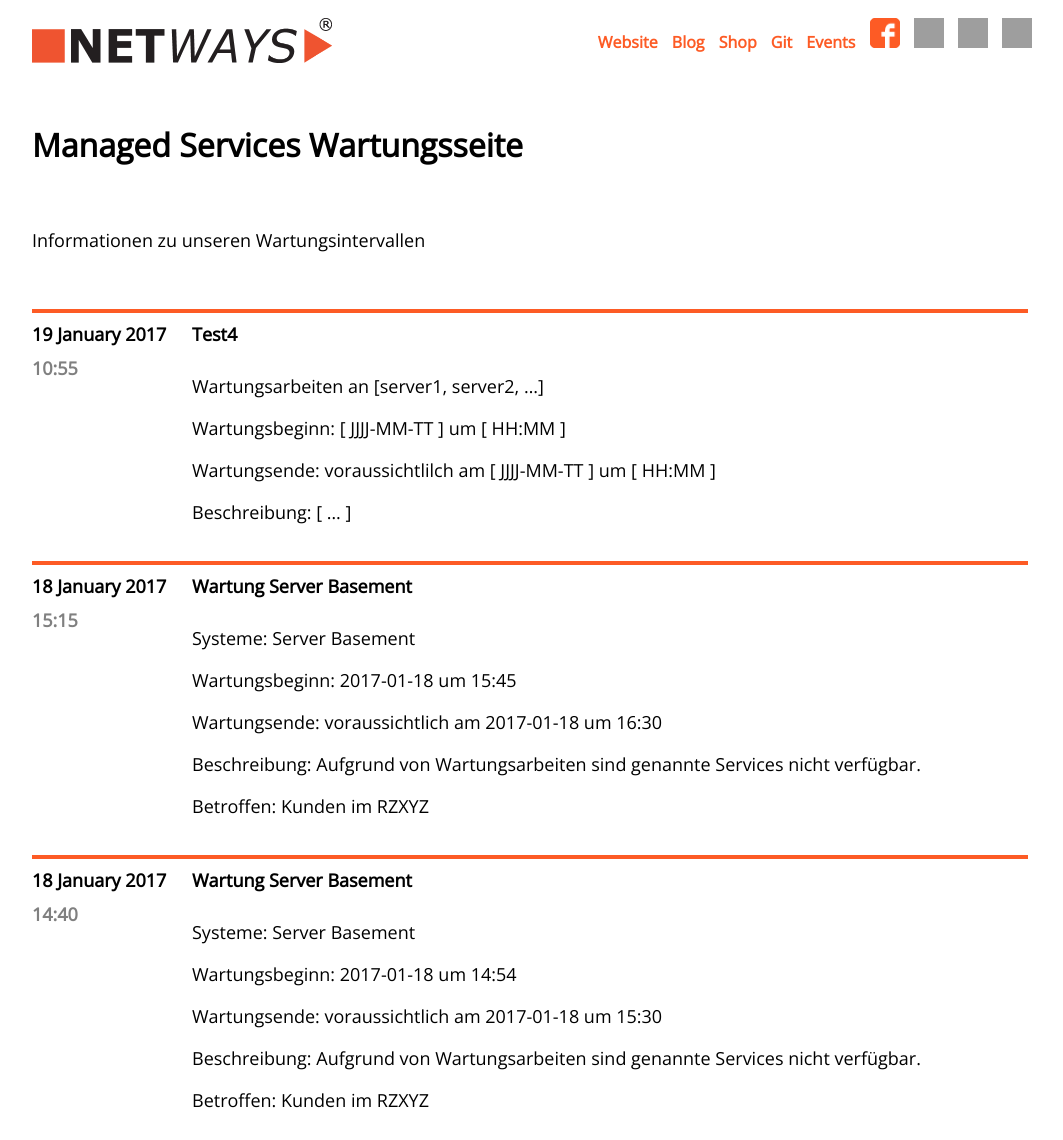
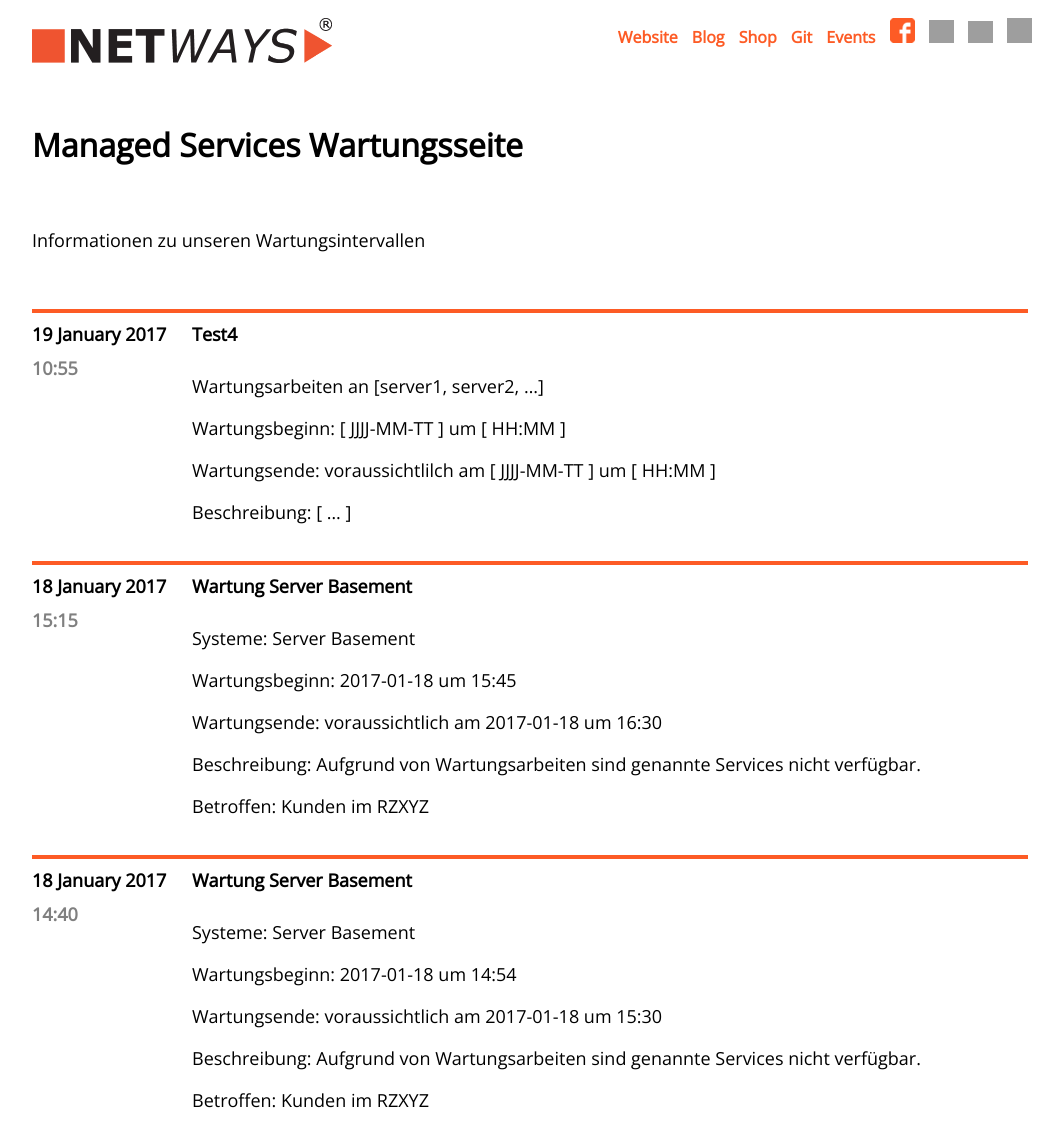
Before and after one commit to Storagegirl/storagegirl.github.io, a Jekyll site: the page built from index.html, in a window 1280 px wide. Shown: the whole page, without its empty margins (108-1171 px from the left). Built offline with Jekyll 4.4.1, drawn with Linux system fonts in a browser that asks for light colours; grey boxes are pictures that could not be loaded.

Commit message:
Update index.html

```diff
--- a/index.html
+++ b/index.html
@@ -19,10 +19,10 @@
 	<a href="https://shop.netways.de">Shop</a>
 	<a href="https://git.netways.org/explore/projects">Git</a>
 	<a href="https://www.netways.de/ueber_netways/veranstaltungskalender/">Events</a>
-	<a href="https://www.facebook.com/netways"> <img src="facebook-logo_FD5B25.png" title="Facebook" style="width:30px; height:30px"/> </a>
-	<a href="https://twitter.com/netways"> <img src="twitter-logo_FD5B25.png" title="Twitter" style="width:30px; height:30px"/> </a>
-	<a href="https://plus.google.com/+netways"> <img src="google-plus-logo_FD5B25.png" title="Google Plus" style="width:30px; height:30px"/> </a>
-	<a href="https://storagegirl.github.io/atom.xml"> <img src="rss-logo_FD5B25.png" title="RSS" style="width:30px; height:30px"/> </a>
+	<a href="https://www.facebook.com/netways"> <img src="facebook-logo_FD5B25.png" title="Facebook" style="width:25px; height:25px"/> </a>
+	<a href="https://twitter.com/netways"> <img src="twitter-logo_FD5B25.png" title="Twitter" style="width:25px; height:23px"/> </a>
+	<a href="https://plus.google.com/+netways"> <img src="google-plus-logo_FD5B25.png" title="Google Plus" style="width:25px; height:22px"/> </a>
+	<a href="https://storagegirl.github.io/atom.xml"> <img src="rss-logo_FD5B25.png" title="RSS" style="width:25px; height:25px"/> </a>
 	</div>
 
 	<div class=boxheader>
```
